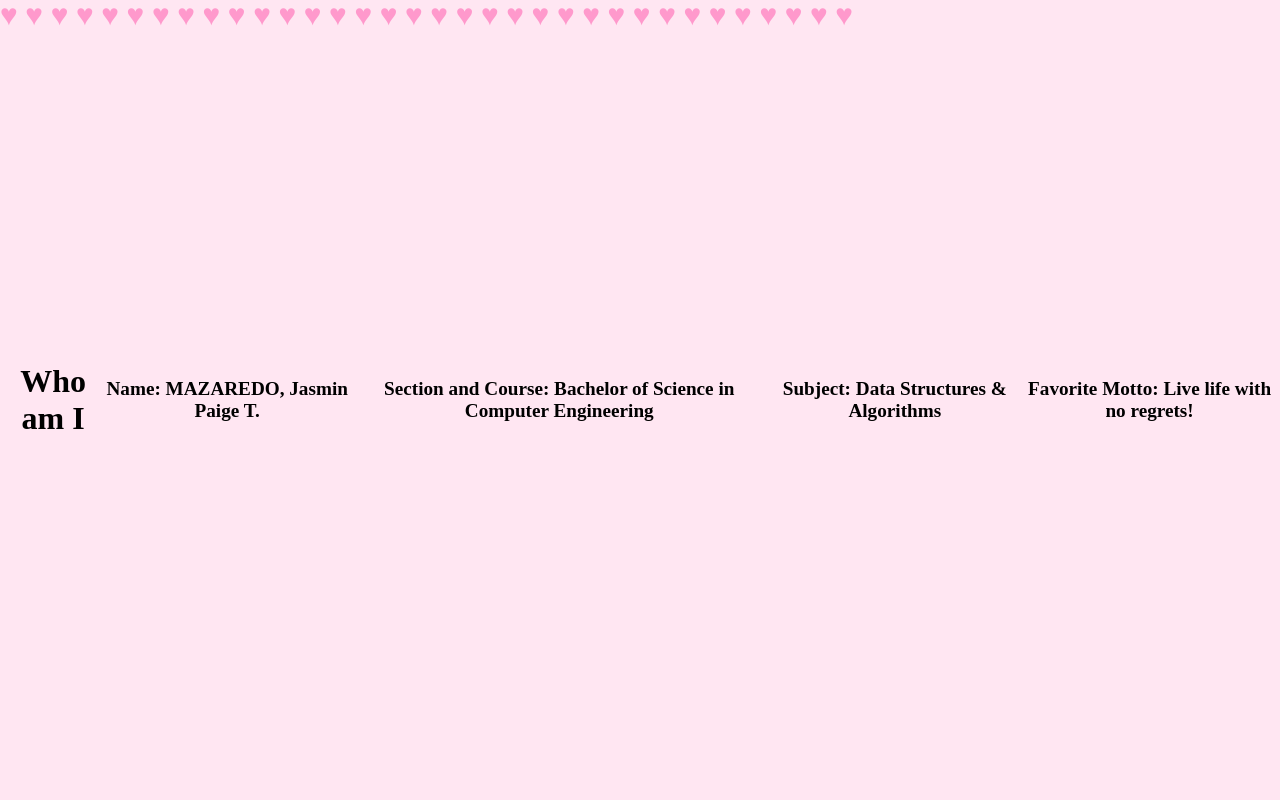
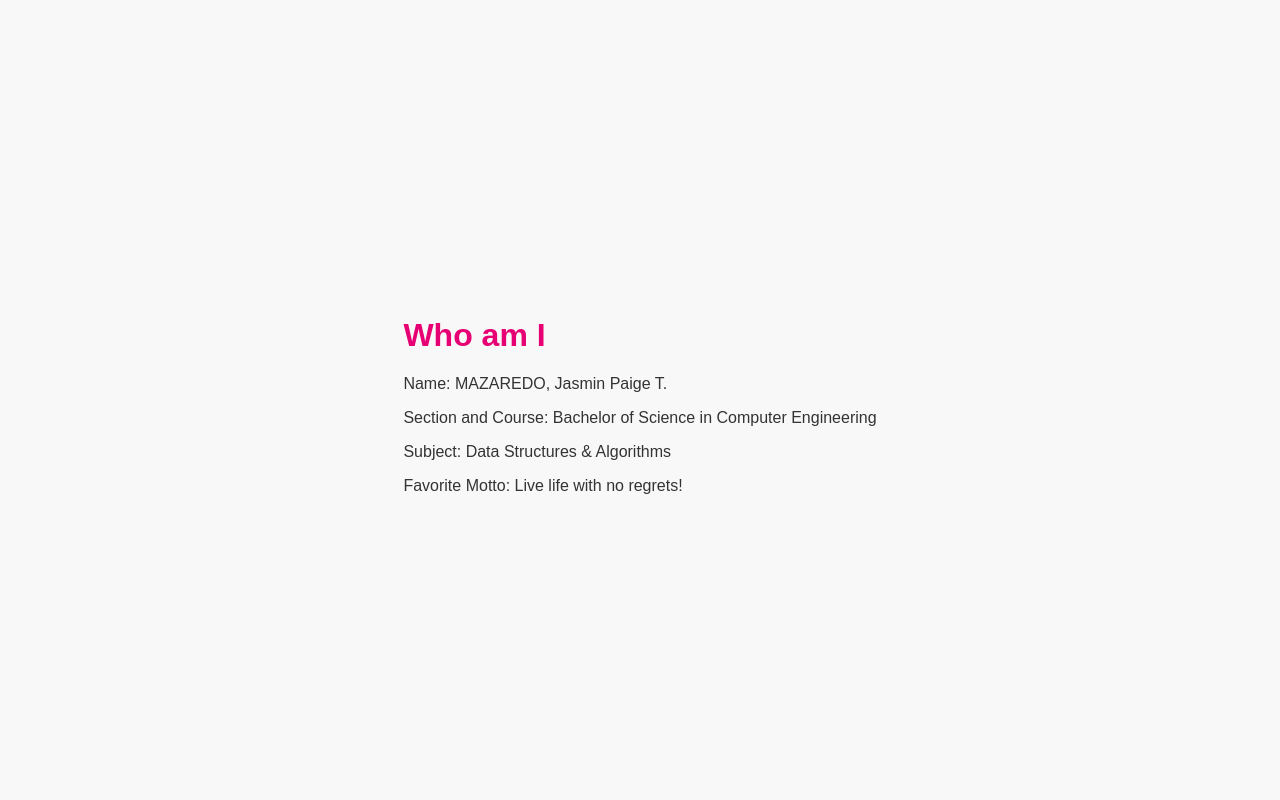
Before and after one commit to jptmaz/DSA_Routing, a Flask app: page /profile in a window 1280 px wide. Run offline with Flask 3, Linux system fonts and the light colour scheme.

Commit message:
Profile redesign

```diff
--- a/Flask_Intro/templates/profile.html
+++ b/Flask_Intro/templates/profile.html
@@ -3,77 +3,38 @@
 <head>
     <meta charset="UTF-8">
     <meta name="viewport" content="width=device-width, initial-scale=1.0">
-    <title>Calculate Triangle Area</title>
+    <title>Profile Page</title>
     <style>
         body {
-            background-color: #ffe6f2; /* Soft Pink Background */
-            font-weight: bold; /* Bold Text */
+            font-family: Arial, sans-serif;
+            background-color: #f8f8f8;
+            color: #333;
             margin: 0;
             padding: 0;
             display: flex;
             align-items: center;
             justify-content: center;
             height: 100vh;
-            overflow: hidden;
         }
 
         h1 {
-            text-align: center;
-        }
-
-        form {
-            text-align: center;
-        }
-
-        label {
-            display: block;
-            margin-bottom: 8px;
-        }
-
-        input {
-            margin-bottom: 12px;
-        }
-
-        input[type="submit"] {
-            background-color: #ff3399; /* Pink Submit Button */
-            color: white;
-            padding: 10px 15px;
-            border: none;
-            cursor: pointer;
-        }
-
-        input[type="submit"]:hover {
-            background-color: #e60073; /* Darker Pink on Hover */
+            color: #e60073; /* Dark pink color for the heading */
         }
 
         p {
-            text-align: center;
-            margin-top: 20px;
-            font-size: 1.2em;
+            margin-bottom: 10px;
         }
 
-        /* Hearts in the background */
-        body::before {
-            content: "♥ ♥ ♥ ♥ ♥ ♥ ♥ ♥ ♥ ♥ ♥ ♥ ♥ ♥ ♥ ♥ ♥ ♥ ♥ ♥ ♥ ♥ ♥ ♥ ♥ ♥ ♥ ♥ ♥ ♥ ♥ ♥ ♥ ♥";
-            position: fixed;
-            top: 0;
-            left: 0;
-            width: 100%;
-            height: 100%;
-            font-size: 30px;
-            line-height: 30px;
-            color: #ff99cc; /* Heart Color */
-            z-index: -1;
-        }
+        /* Add more styles as needed */
     </style>
-<head>
-    <title>Profile Page</title>
 </head>
 <body>
-    <h1>Who am I</h1>
-    <p>Name: MAZAREDO, Jasmin Paige T.</p>
-    <p>Section and Course: Bachelor of Science in Computer Engineering</p>
-    <p>Subject: Data Structures & Algorithms</p>
-    <p>Favorite Motto: Live life with no regrets! </p>
+    <div>
+        <h1>Who am I</h1>
+        <p>Name: MAZAREDO, Jasmin Paige T.</p>
+        <p>Section and Course: Bachelor of Science in Computer Engineering</p>
+        <p>Subject: Data Structures & Algorithms</p>
+        <p>Favorite Motto: Live life with no regrets! </p>
+    </div>
 </body>
 </html>
```
